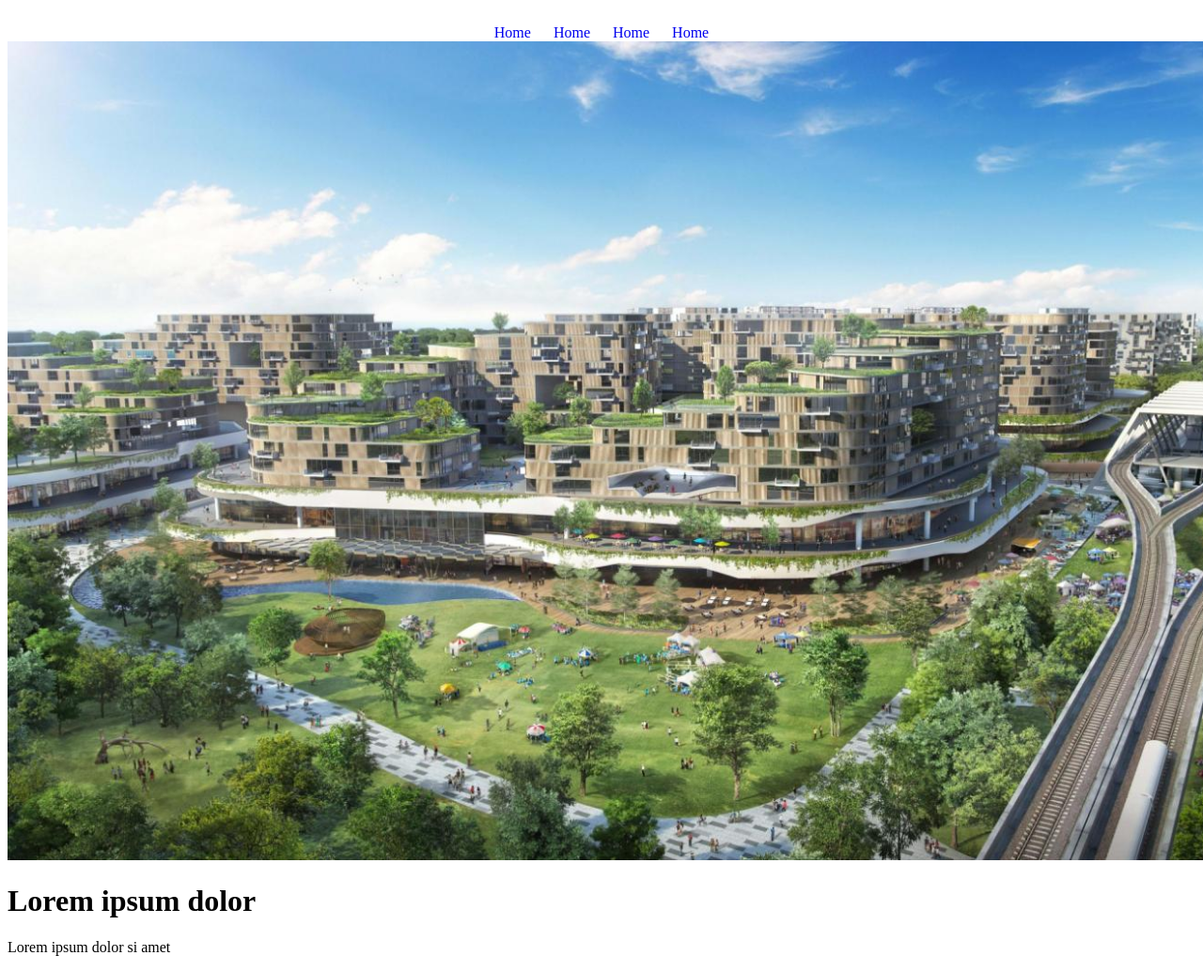
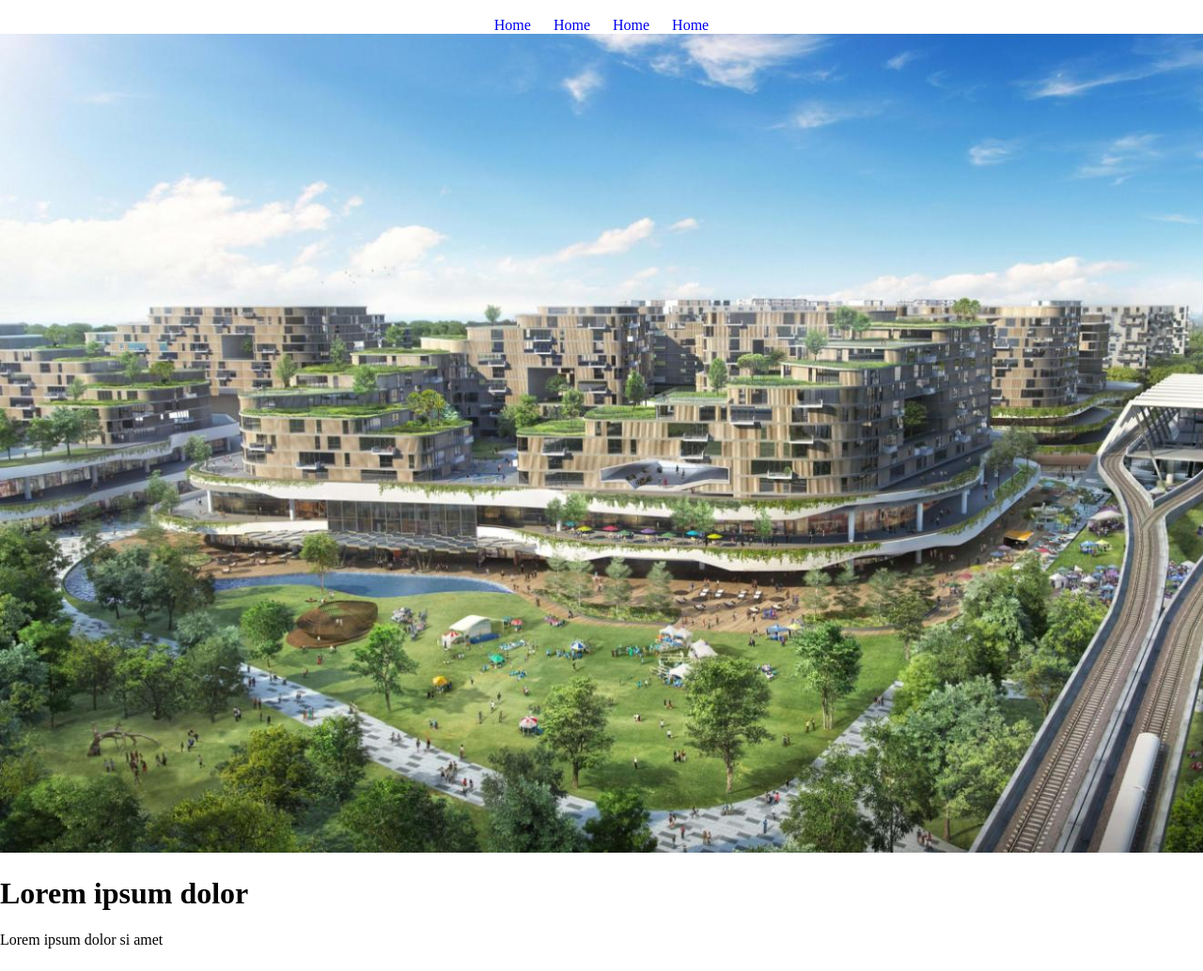
Before and after one commit to cfglondon23/Team-8, a Flask app: page / in a window 1280 px wide; the page is wider, and only the part inside the window is pictured. Shown: that part at 94% size. After the commit the page ends 1010 px from the top of that part, so only its background shows below. Run offline with Flask 3, Linux system fonts and the light colour scheme.

Commit message:
Update main.css

```diff
--- a/static/css/main.css
+++ b/static/css/main.css
@@ -14,3 +14,7 @@ li {
     display: inline;
     padding: 10px;
 }
+
+body {
+    margin: 0px;
+}
```
